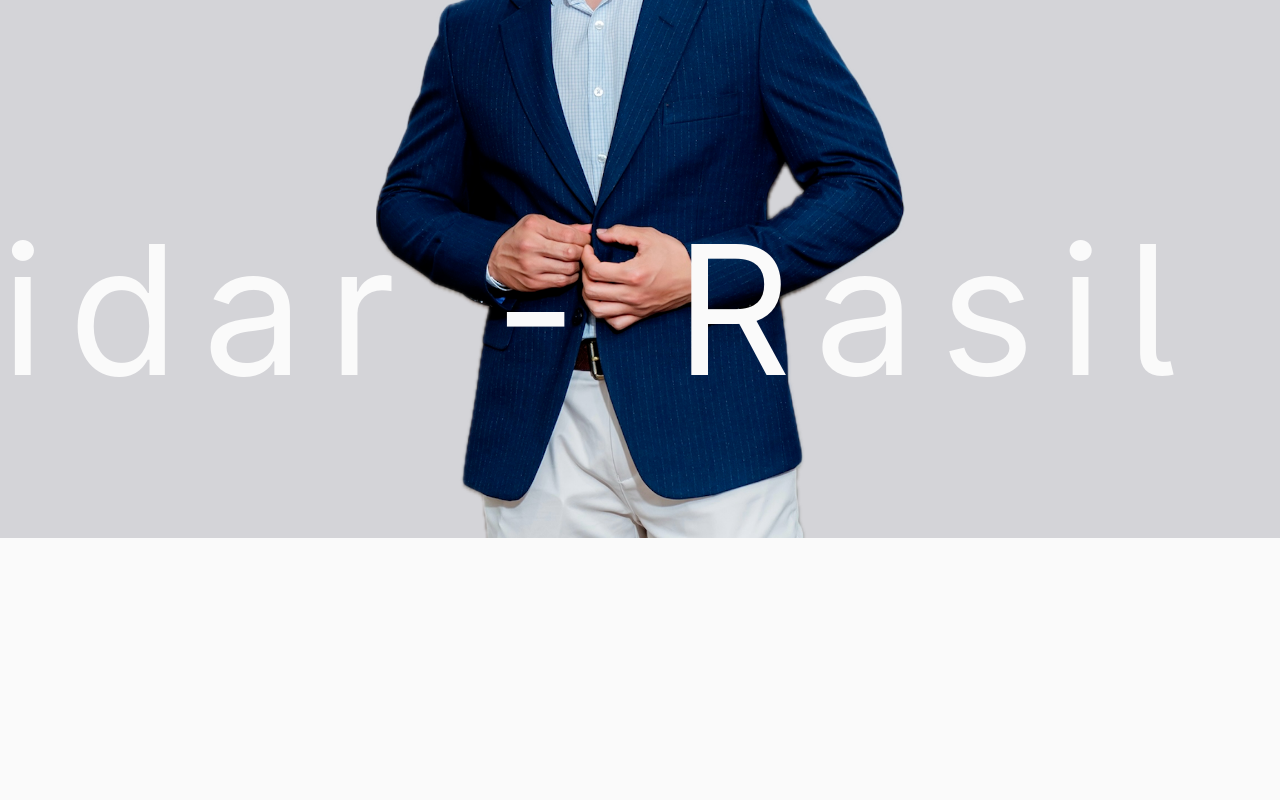
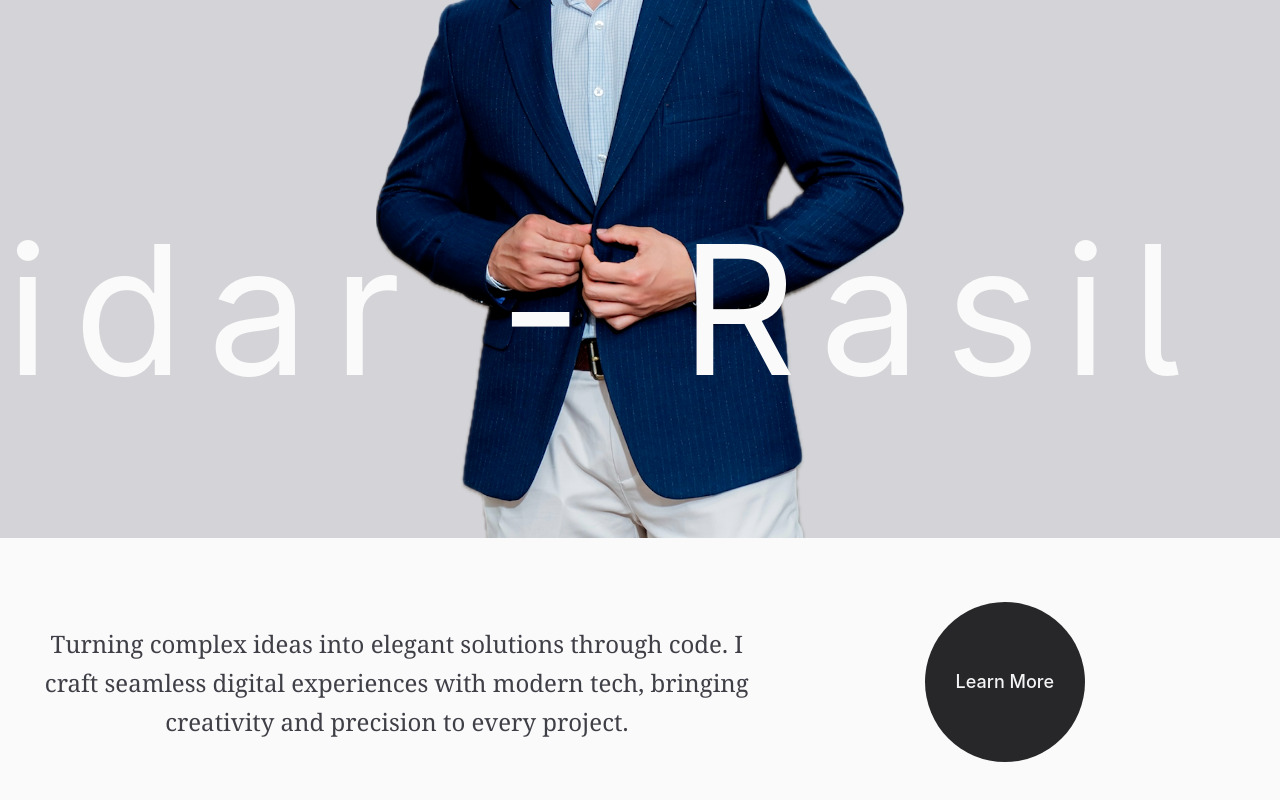
Before and after one commit to Rasil07/personal-portfolio, a Next.js app: page / in a window 1280 px wide. Shown: the part 342-1142 px from the top of the page. Before the commit the page ends 880 px from the top, so only its background shows below. Built offline with nearby package versions, Linux system fonts and the light colour scheme.

Commit message:
added small about summary section in landing page

```diff
--- a/package.json
+++ b/package.json
@@ -10,6 +10,7 @@
   },
   "dependencies": {
     "clsx": "^2.1.1",
+    "motion": "^12.15.0",
     "next": "15.3.2",
     "next-themes": "^0.4.6",
     "react": "^19.0.0",
--- a/src/Components/LandingSection.tsx
+++ b/src/Components/LandingSection.tsx
@@ -1,5 +1,6 @@
 "use client";
 
+import { motion } from "motion/react";
 import { useEffect, useState } from "react";
 
 export default function LandingSection() {
@@ -34,7 +35,53 @@ export default function LandingSection() {
           </div>
         </section>
       </section>
-
+      <section className="w-full mx-auto px-4 py-8 flex items-center">
+        <div className="text-center w-3/5">
+          <p className="text-xl md:text-3xl lg:text-2xl text-zinc-700 dark:text-zinc-300 leading-relaxed font-serif">
+            Turning complex ideas into elegant solutions through code. I craft
+            seamless digital experiences with modern tech, bringing creativity
+            and precision to every project.
+          </p>
+        </div>
+        <div className="flex flex-1 justify-center items-center">
+          <motion.a
+            href="/about"
+            className="w-20 h-20 rounded-full bg-zinc-800 dark:bg-zinc-100 text-zinc-100 dark:text-zinc-800 flex items-center justify-center"
+            initial={{ y: -100, x: 0, opacity: 0 }}
+            whileInView={{
+              y: 0,
+              x: 0,
+              opacity: 1,
+              // rotate: scrollX * 0.022,
+              transition: {
+                y: {
+                  type: "spring",
+                  bounce: 0.2,
+                  duration: 1.5,
+                },
+                x: {
+                  type: "spring",
+                  bounce: 0.3,
+                  duration: 2,
+                  delay: 1.5,
+                },
+                opacity: {
+                  duration: 0.5,
+                },
+              },
+            }}
+            style={{
+              transformOrigin: "center",
+            }}
+            whileHover={{
+              scale: 1.1,
+              transition: { duration: 0.2 },
+            }}
+          >
+            <span className="text-lg font-medium">Learn More</span>
+          </motion.a>
+        </div>
+      </section>
       <style jsx global>{`
         @keyframes scroll {
           0% {
```
Also changed, not shown: 1 other file (tests, documents, lock files or other folders).
